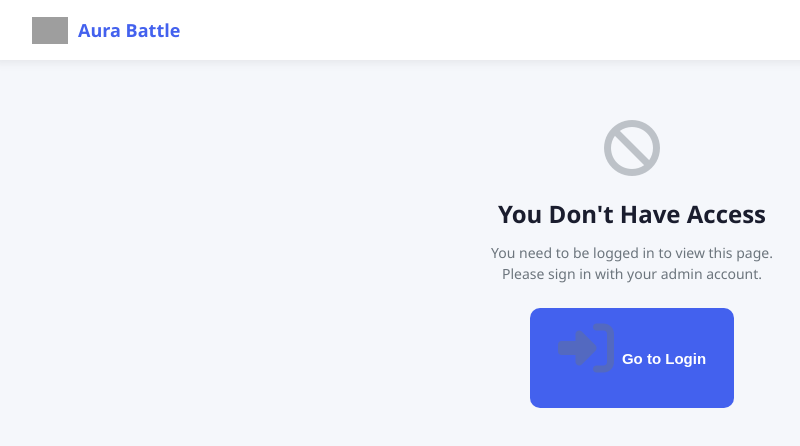
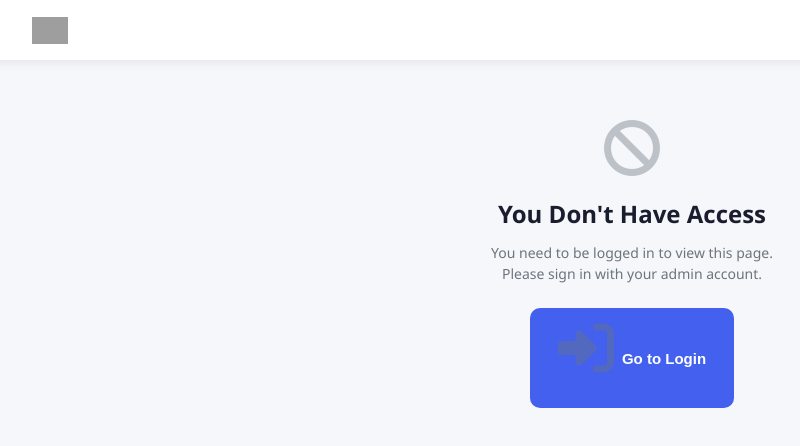
Before and after one commit to Aurabatlle/Aura-Batlle-Admin-, a website: page Dashboard.html in a window 1280 px wide. Shown: the whole page, without its empty margins (8-808 px from the left). Drawn offline with Linux system fonts and the light colour scheme; grey boxes are pictures that could not be loaded.

Commit message:
Update Dashboard.html

```diff
--- a/Dashboard.html
+++ b/Dashboard.html
@@ -619,7 +619,7 @@
         <a class="logo" href="#">
             <img src="https://i.imghippo.com/files/JaE9679Nc.png" alt="Aura Battle Logo"
                  onerror="this.style.display='none'">
-            <span>Aura Battle</span>
+
         </a>
 
         <!-- User avatar (separate from logo) -->
```
